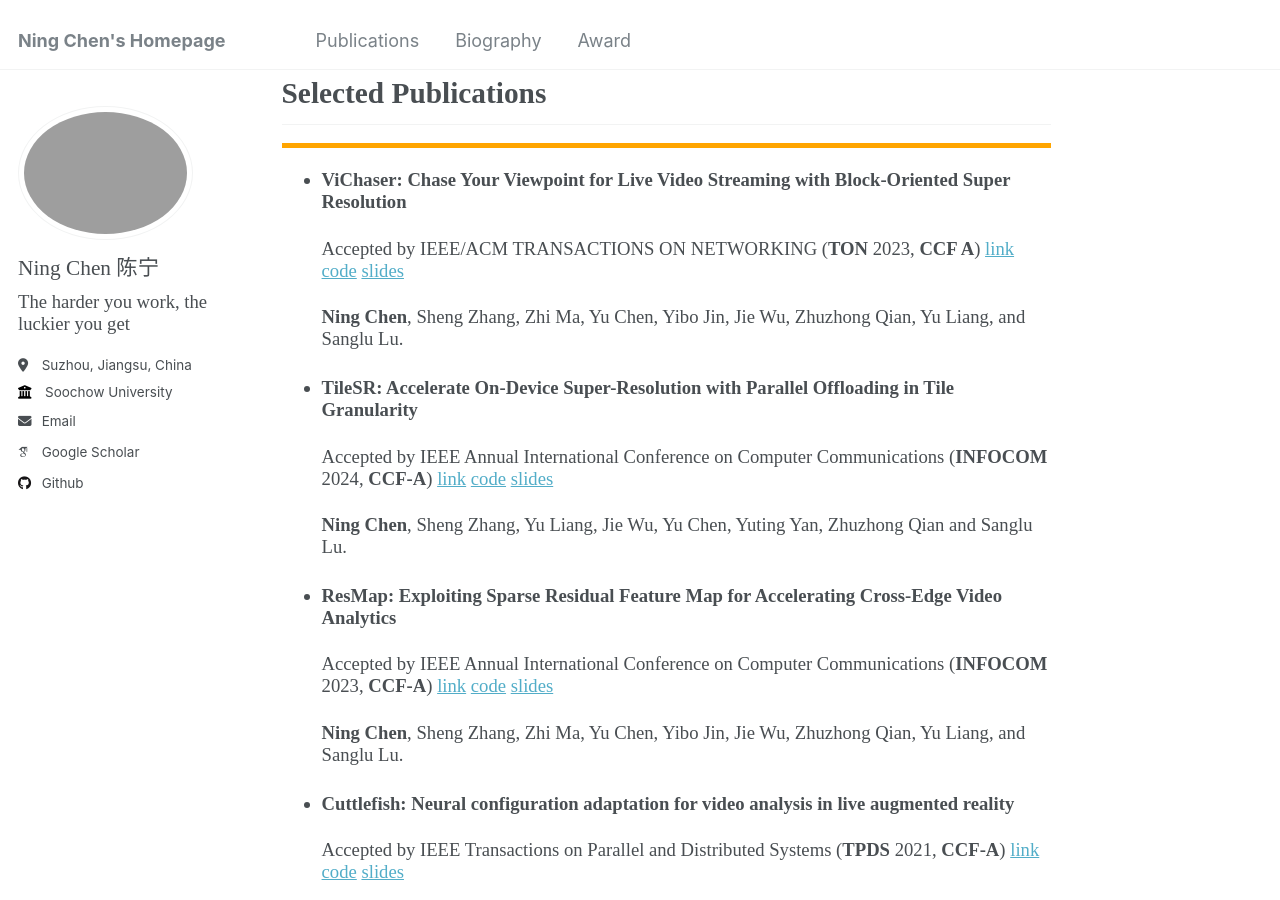
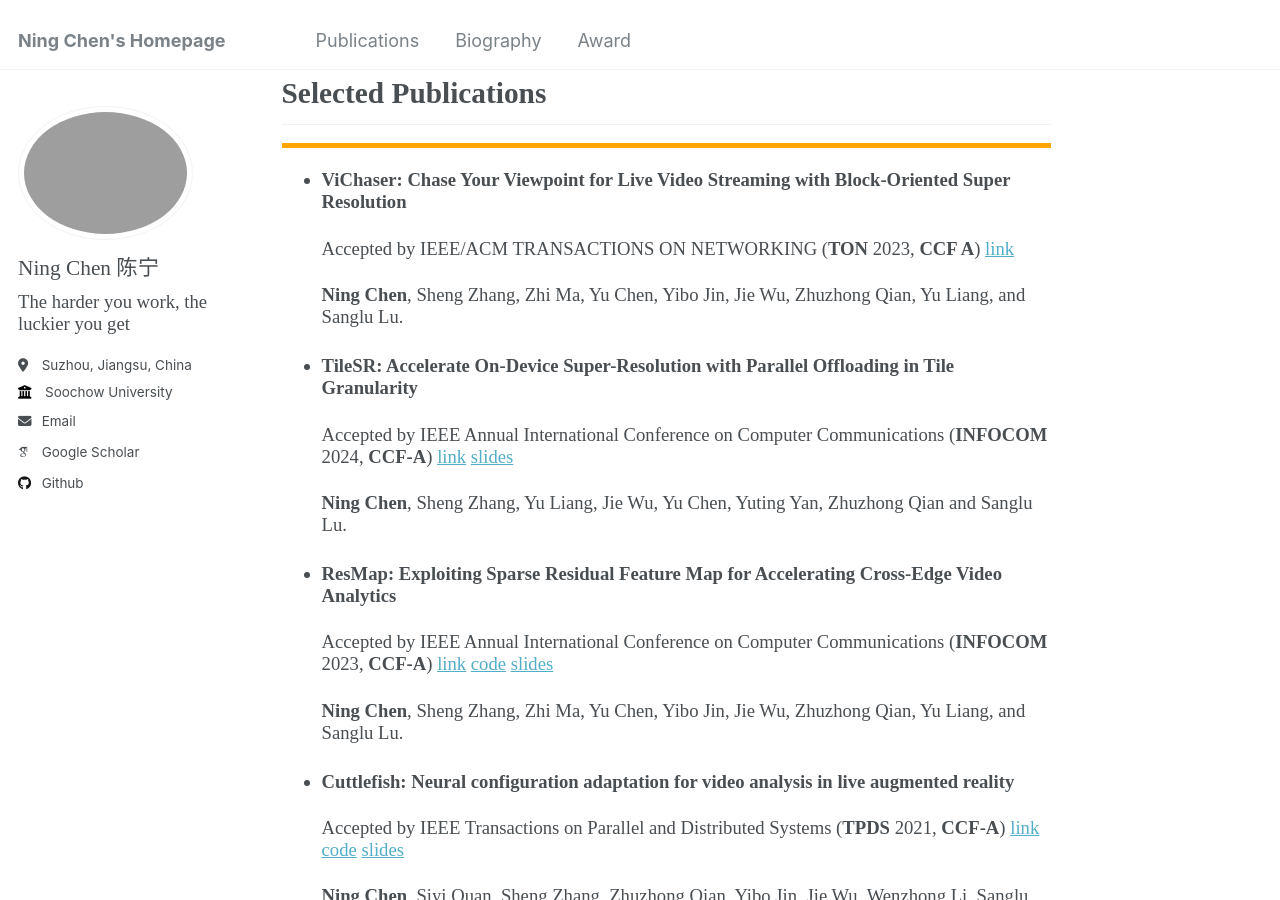
Before and after one commit to nju-cn/nju-cn.github.io, a Jekyll site: the page built from _pages/about.md, in a window 1280 px wide and 900 px high, scrolled down 393 px. Built offline with Jekyll 4.4.1, drawn with Linux system fonts in a browser that asks for light colours; some web fonts are replaced.

Commit message:
Merge remote-tracking branch 'origin/master'

```diff
--- a/_pages/about.md
+++ b/_pages/about.md
@@ -39,24 +39,24 @@
 
 * **ViChaser: Chase Your Viewpoint for Live Video Streaming with Block-Oriented Super Resolution**
 
-  Accepted by  IEEE/ACM TRANSACTIONS ON NETWORKING (**TON** 2023, **CCF A**)   <a class="w3-button w3-round-xxlarge w3-small w3-light-blue" href="https://dl.acm.org/doi/10.1145/3651890.3672268" target="_blank">link</a> <a class="w3-button w3-round-xxlarge w3-small w3-light-blue" href="https://github.com/duowuyms/NetLLM" target="_blank">code</a> <a class="w3-button w3-round-xxlarge w3-small w3-light-blue" href="pdf/sigcomm_2024_NetLLM.pptx" target="_blank">slides</a>
+  Accepted by  IEEE/ACM TRANSACTIONS ON NETWORKING (**TON** 2023, **CCF A**)   <a class="w3-button w3-round-xxlarge w3-small w3-light-blue" href="http://nju-cn.github.io/files/TON_ViChaser.pdf" target="_blank">link</a>
 
   **Ning Chen**, Sheng Zhang, Zhi Ma, Yu Chen, Yibo Jin, Jie Wu, Zhuzhong Qian, Yu Liang, and Sanglu Lu.
 
 * **TileSR: Accelerate On-Device Super-Resolution with Parallel Offloading in Tile Granularity**
 
-  Accepted by IEEE Annual International Conference on Computer Communications (**INFOCOM** 2024, **CCF‑A**)   <a class="w3-button w3-round-xxlarge w3-small w3-light-blue" href="https://dl.acm.org/doi/10.1145/3651890.3672268" target="_blank">link</a> <a class="w3-button w3-round-xxlarge w3-small w3-light-blue" href="https://github.com/duowuyms/NetLLM" target="_blank">code</a> <a class="w3-button w3-round-xxlarge w3-small w3-light-blue" href="pdf/sigcomm_2024_NetLLM.pptx" target="_blank">slides</a>
+  Accepted by IEEE Annual International Conference on Computer Communications (**INFOCOM** 2024, **CCF‑A**)   <a class="w3-button w3-round-xxlarge w3-small w3-light-blue" href="http://nju-cn.github.io/files/TileSR_INFOCOM.pdf" target="_blank">link</a>  <a class="w3-button w3-round-xxlarge w3-small w3-light-blue" href="http://nju-cn.github.io/files/infocom2024.pptx" target="_blank">slides</a>
 
   **Ning Chen**, Sheng Zhang, Yu Liang, Jie Wu, Yu Chen, Yuting Yan, Zhuzhong Qian and Sanglu Lu.
 
 * **ResMap: Exploiting Sparse Residual Feature Map for Accelerating Cross‑Edge Video Analytics**
 
-  Accepted by IEEE Annual International Conference on Computer Communications (**INFOCOM** 2023, **CCF‑A**)  <a class="w3-button w3-round-xxlarge w3-small w3-light-blue" href="https://dl.acm.org/doi/10.1145/3651890.3672268" target="_blank">link</a> <a class="w3-button w3-round-xxlarge w3-small w3-light-blue" href="https://github.com/duowuyms/NetLLM" target="_blank">code</a> <a class="w3-button w3-round-xxlarge w3-small w3-light-blue" href="pdf/sigcomm_2024_NetLLM.pptx" target="_blank">slides</a>
+  Accepted by IEEE Annual International Conference on Computer Communications (**INFOCOM** 2023, **CCF‑A**)  <a class="w3-button w3-round-xxlarge w3-small w3-light-blue" href="http://nju-cn.github.io/files/ResMap.pdf" target="_blank">link</a> <a class="w3-button w3-round-xxlarge w3-small w3-light-blue" href="https://github.com/nju-cn/ResMap" target="_blank">code</a> <a class="w3-button w3-round-xxlarge w3-small w3-light-blue" href="http://nju-cn.github.io/files/infocom2023.pptx" target="_blank">slides</a>
 
   **Ning Chen**, Sheng Zhang, Zhi Ma, Yu Chen, Yibo Jin, Jie Wu, Zhuzhong Qian, Yu Liang, and Sanglu Lu.
 
 * **Cuttlefish: Neural configuration adaptation for video analysis in live augmented reality**
 
-  Accepted by IEEE Transactions on Parallel and Distributed Systems (**TPDS** 2021, **CCF-A**)   <a class="w3-button w3-round-xxlarge w3-small w3-light-blue" href="https://dl.acm.org/doi/10.1145/3651890.3672268" target="_blank">link</a> <a class="w3-button w3-round-xxlarge w3-small w3-light-blue" href="https://github.com/duowuyms/NetLLM" target="_blank">code</a> <a class="w3-button w3-round-xxlarge w3-small w3-light-blue" href="pdf/sigcomm_2024_NetLLM.pptx" target="_blank">slides</a>
+  Accepted by IEEE Transactions on Parallel and Distributed Systems (**TPDS** 2021, **CCF-A**)   <a class="w3-button w3-round-xxlarge w3-small w3-light-blue" href="http://nju-cn.github.io/files/Cuttlefish_TPDS.pdf" target="_blank">link</a> <a class="w3-button w3-round-xxlarge w3-small w3-light-blue" href="https://github.com/nju-cn/Cuttlefish" target="_blank">code</a> <a class="w3-button w3-round-xxlarge w3-small w3-light-blue" href="http://nju-cn.github.io/files/Cuttlefish.pptx" target="_blank">slides</a>
 
   **Ning Chen**, Siyi Quan, Sheng Zhang, Zhuzhong Qian, Yibo Jin, Jie Wu, Wenzhong Li, Sanglu Lu.
```
Also changed, not shown: 3 other files.
